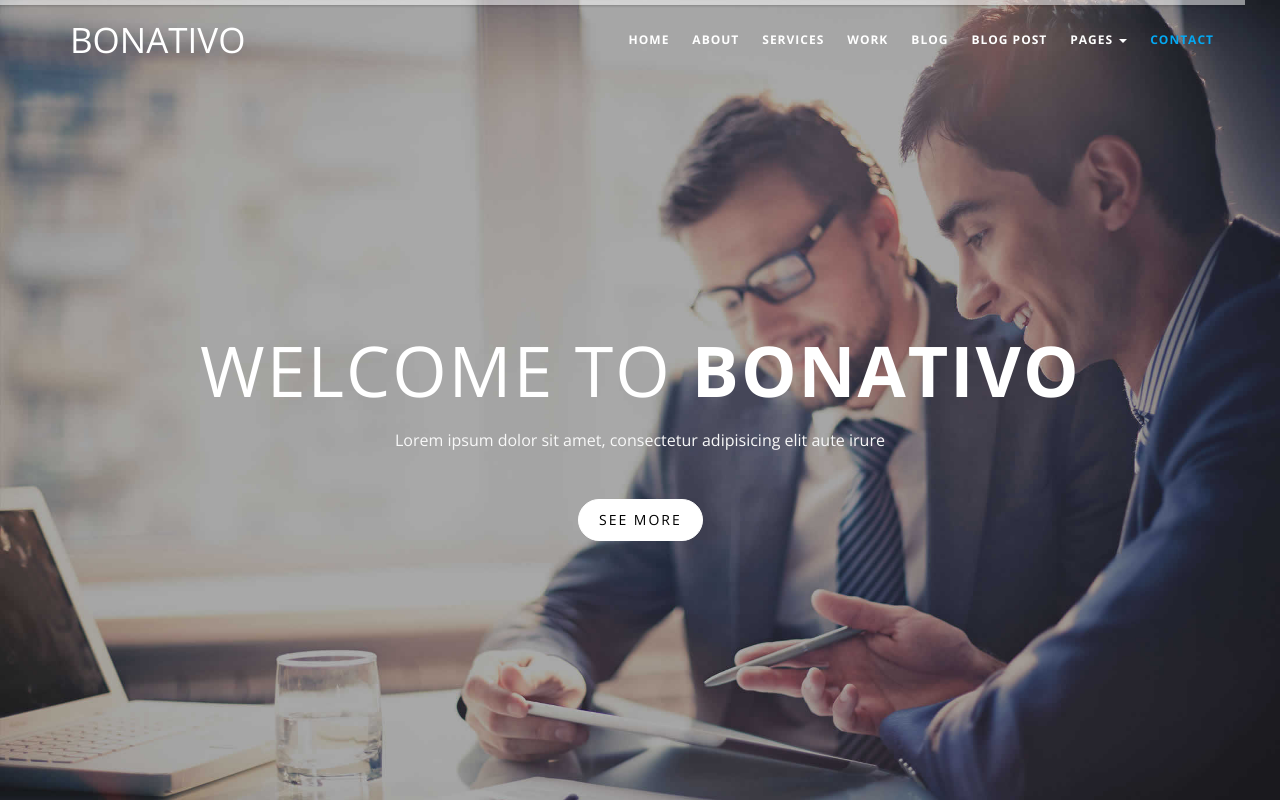
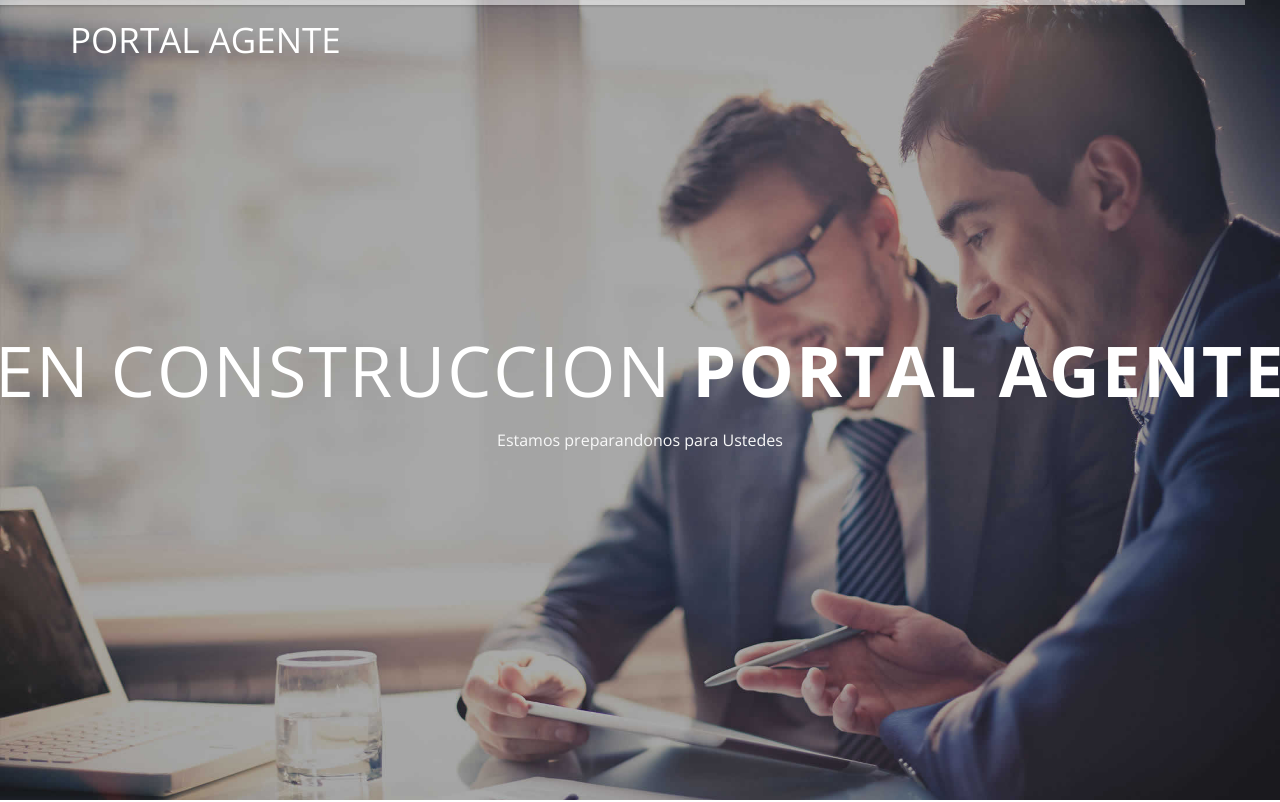
Before and after one commit to jonathana22/Propiedades, a plain HTML site: page index.html in a window 1280 px wide. Shown: the top 802 px of the page. Drawn offline with nearby package versions, Linux system fonts and the light colour scheme; files whose address does not match are found by name.

Commit message:
cambio de template para construccion

```diff
--- a/index.html
+++ b/index.html
@@ -5,12 +5,12 @@
 	Released for free under the Creative Commons Attribution 3.0 license (templated.co/license)
 -->
 
-<html lang="en">
+<html lang="es">
     <head>
         <meta charset="utf-8">
         <meta http-equiv="X-UA-Compatible" content="IE=edge">
         <meta name="viewport" content="width=device-width, initial-scale=1">
-        <title>Propiedades</title>
+        <title>Portal Agente</title>
 
         <!-- Bootstrap -->
         <link href="bootstrap/css/bootstrap.min.css" rel="stylesheet">
@@ -42,8 +42,10 @@
                         <span class="icon-bar"></span>
                         <span class="icon-bar"></span>
                     </button>
-                    <a class="navbar-brand alo" href="index.html">Bonativo</a>
+                    <a class="navbar-brand alo" href="index.html">PORTAL AGENTE</a>
                 </div>
+
+                <!--BARRA NAVEGACION
                 <div id="navbar" class="navbar-collapse collapse">
                     <ul class="nav navbar-nav navbar-right scroll-to">
                         <li class="active"><a href="#home">Home</a></li>
@@ -62,8 +64,8 @@
                         <li><a href="#contact">Contact</a></li>
 
                     </ul>
-                </div><!--/.nav-collapse -->
-            </div><!--/.container-fluid -->
+                </div>BARRA NAVEGACION -->
+            </div>
         </nav>
 
 
@@ -77,16 +79,16 @@
                         <!-- LAYERS -->
                         <!-- LAYER NR. 1 -->
                         <div class="tp-caption slider-title" data-x="center" data-y="center"  data-voffset="-30" data-speed="500" data-start="1200" data-easing="Power4.easeInOut">
-                            welcome to <span>Bonativo</span>
+                            EN CONSTRUCCION <span>Portal Agente</span>
                         </div> <!-- /tp-caption -->
                         <!-- LAYER NR. 2 -->
                         <div class="tp-caption slider-caption" data-x="center" data-y="center" data-voffset="40" data-speed="500" data-start="1800" data-easing="Power4.easeInOut" data-captionhidden="on">
-                            Lorem ipsum dolor sit amet, consectetur adipisicing elit aute irure
+                            Estamos preparandonos para Ustedes
                         </div> <!-- /tp-caption -->
 
-                        <!-- LAYER NR. 3 -->
+                        <!-- LAYER NR. 3
                         <div class="tp-caption slider-button scroll-to" data-x="center" data-y="center" data-voffset="120" data-speed="500" data-start="2400" data-easing="Power4.easeInOut" data-captionhidden="on">
-                            <a class="btn btn-white" href="#about">See more</a>
+                            <a class="btn btn-white" href="#about"></a>
                         </div> <!-- /tp-caption -->
                     </li>
                     <!-- SLIDE 2 -->
```
Also changed, not shown: images/Copia de portalAgenteLogo.jpg (added), 1 other file.
